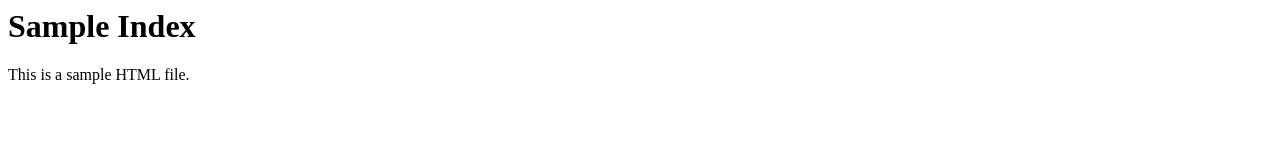
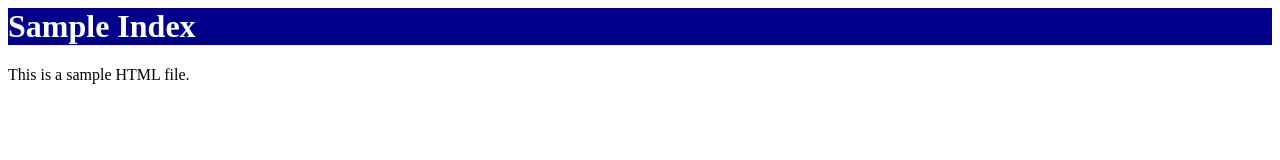
Before and after one commit to WallaceKelly/git-branching, a plain HTML site: page index.html in a window 1280 px wide. Drawn offline with Linux system fonts and the light colour scheme.

Commit message:
Created and linked to site.css

```diff
--- a/index.html
+++ b/index.html
@@ -1,2 +1,5 @@
+<head>
+    <link rel="stylesheet" type="text/css" href="site.css">
+</head>
 <h1>Sample Index</h1>
 This is a sample HTML file.
--- /dev/null
+++ b/site.css
@@ -0,0 +1,4 @@
+h1 {
+    background-color: darkblue;
+    color: white;
+}
```
